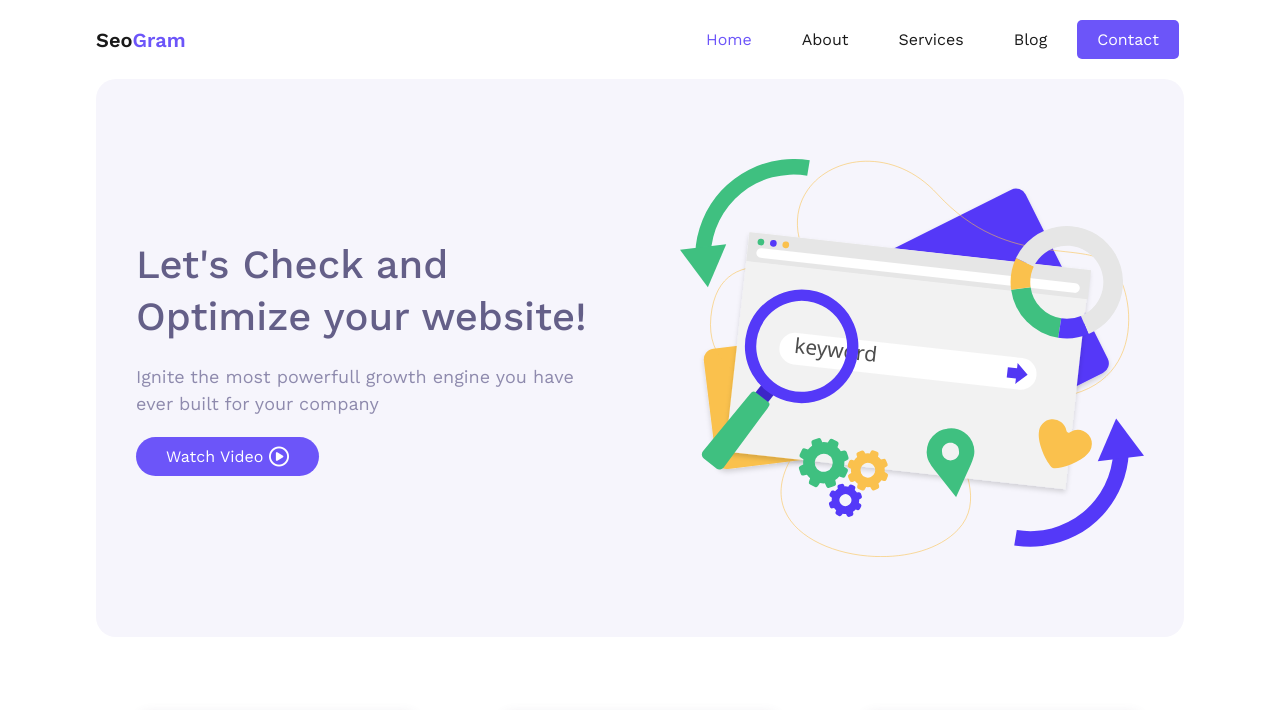
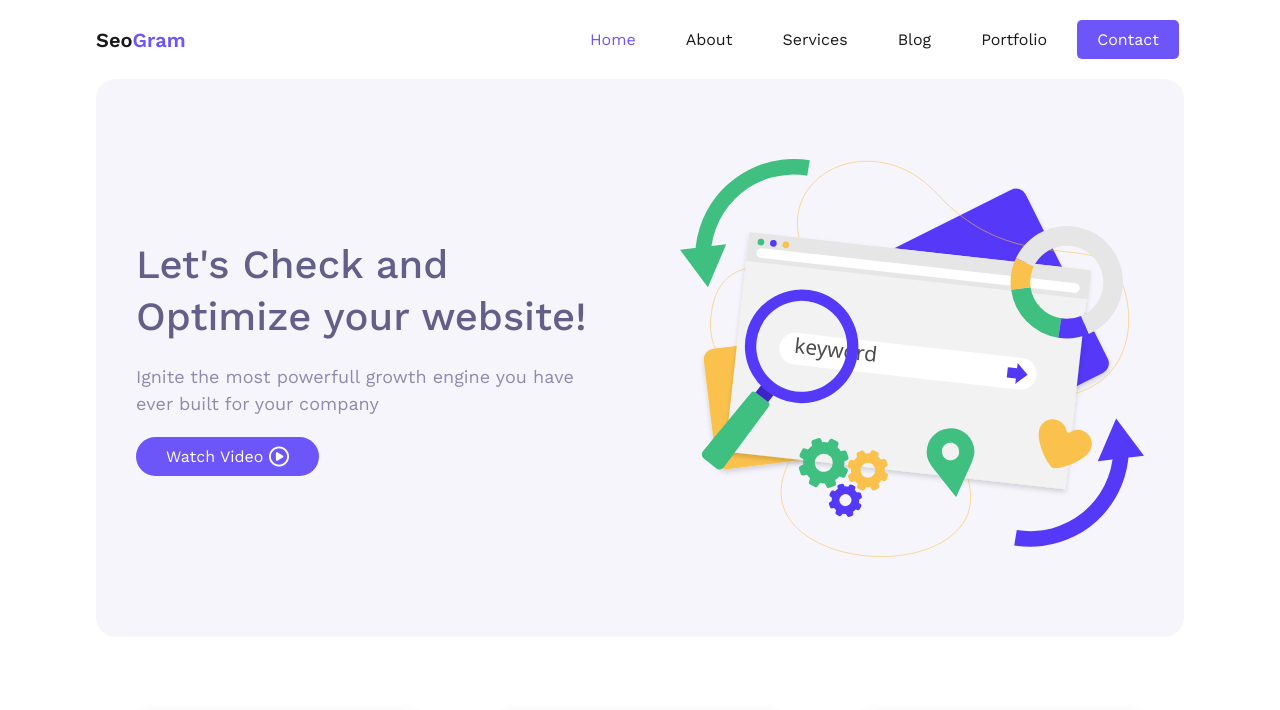
Before and after one commit to HalimaJannat/Seogram, a plain HTML site: page index.html in a window 1280 px wide. Shown: the top 710 px of the page. Drawn offline with nearby package versions, Linux system fonts and the light colour scheme.

Commit message:
Update index.html

```diff
--- a/index.html
+++ b/index.html
@@ -1,7 +1,7 @@
 <!doctype html>
 <html lang="en">
 	<head>
-		<title>SeoGram - Home</title>
+		<title>SeoGram - Home Page</title>
 
 		<meta charset="utf-8">
 		<meta name="description" content="SeoGram is The number #1 SEO Service Company in Bangladesh">
@@ -34,6 +34,9 @@
 					</li>
 					<li>
 						<a href="#blog-section">Blog</a>
+					</li>
+					<li>
+						<a href="#blog-section">Portfolio</a>
 					</li>
 					<li>
 						<a href="#contact-section">Contact</a>
```
